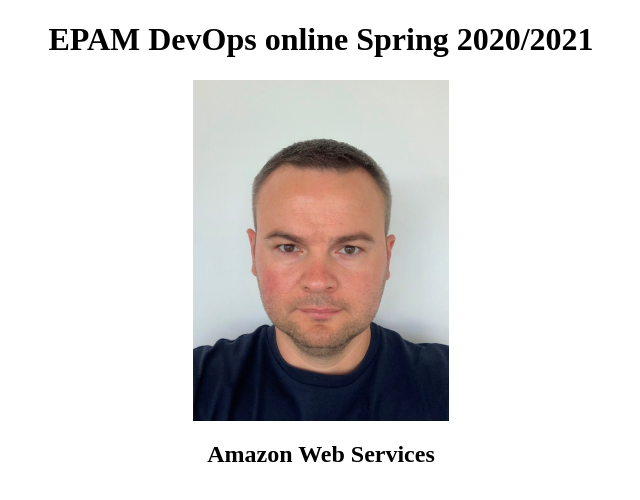
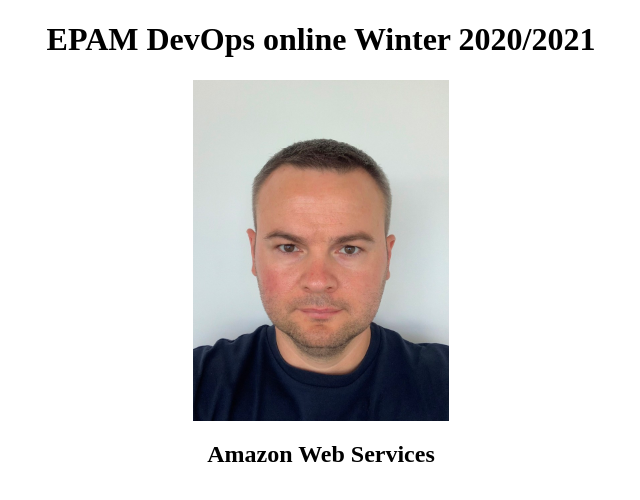
Before and after one commit to JuniorDevOps/Jenkins_Task, a plain HTML site: page index.html in a window 1280 px wide. Shown: the whole page, without its empty margins (319-959 px from the left). Drawn offline with Linux system fonts and the light colour scheme.

Commit message:
Update index.html

```diff
--- a/index.html
+++ b/index.html
@@ -6,7 +6,7 @@
     <title>EPAM DevOps online Spring 2020/2021</title>
 </head>
 <body>
-    <h1 style="text-align: center;">EPAM DevOps online Spring 2020/2021</h1>
+    <h1 style="text-align: center;">EPAM DevOps online Winter 2020/2021</h1>
        <p><img style="display: block; margin-left: auto; margin-right: auto;" src="image/foto.png" alt="Valerii Mankovskyi" width="256" height="341" /></p>
        <div align="center">
           <h2>Amazon Web Services</h2>
```
